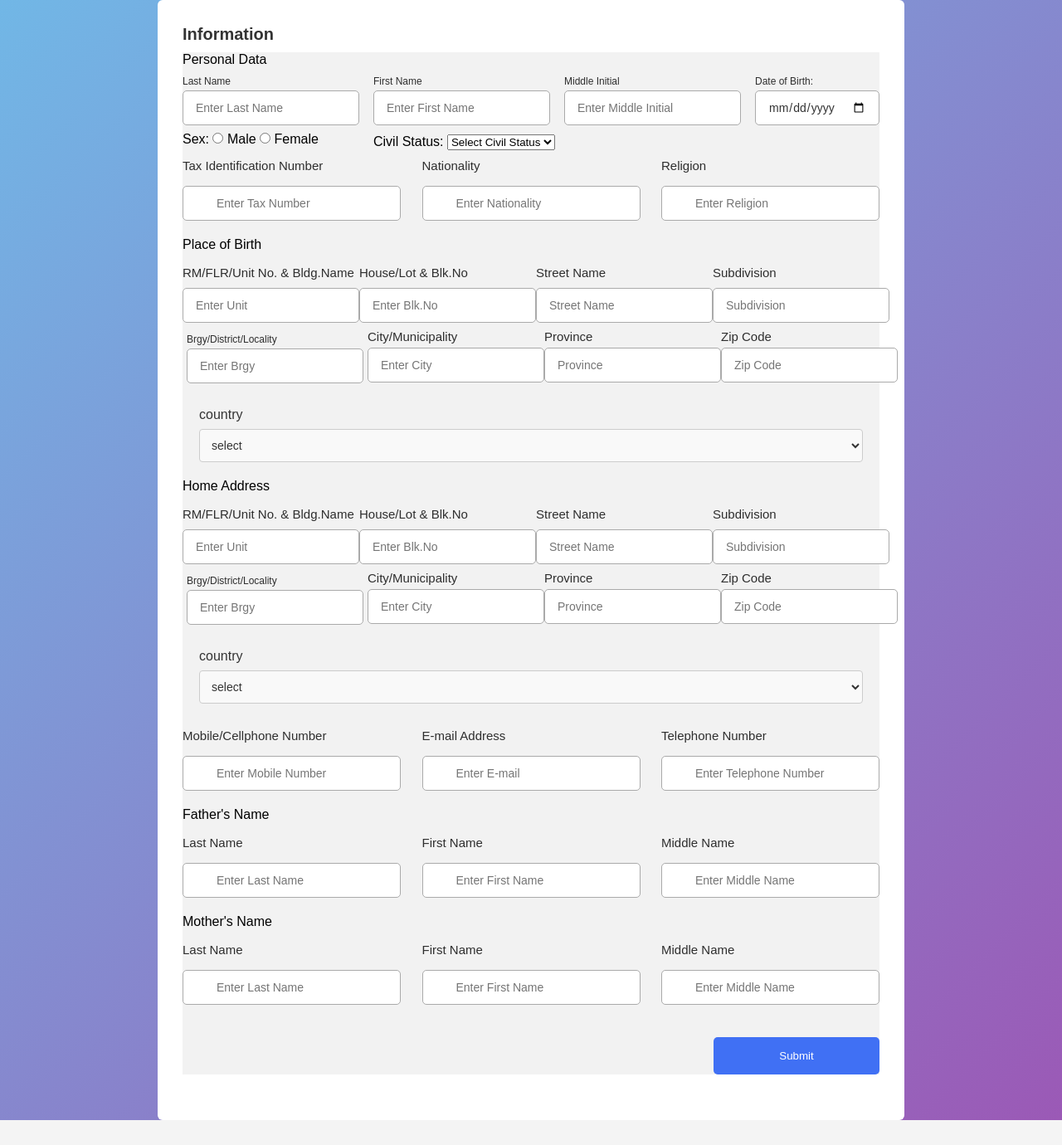
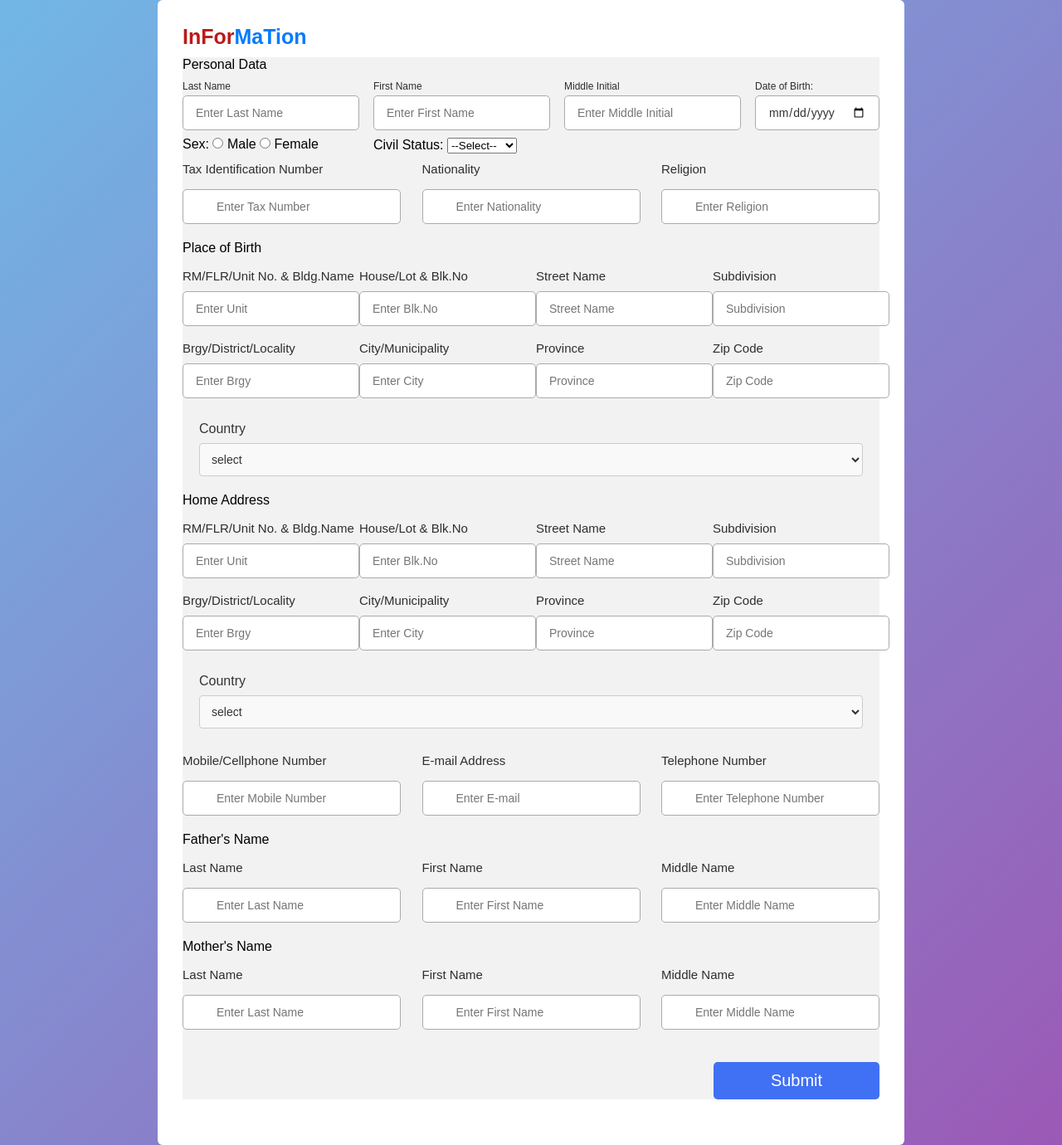
Before and after one commit to Cansancio21/Advance, a PHP site: page / in a window 1280 px wide. Shown: the whole page at 83% size. Before the commit the page ends 1350 px from the top, so only its background shows below. Run offline with PHP 8.4, Linux system fonts and the light colour scheme.

Commit message:
4th commit

```diff
--- a/index.php
+++ b/index.php
@@ -5,11 +5,23 @@
     <meta name="viewport" content="width=device-width, initial-scale=1.0">
     <title>Advance</title>
     <link rel="stylesheet" href="style.css">
+
+    <script>
+        function toggleOthersField() {
+            var status = document.getElementById("civil_status").value;
+            var othersField = document.getElementById("others_input");
+            if (status === "Others") {
+                othersField.style.display = "block";
+            } else {
+                othersField.style.display = "none";
+            }
+        }
+    </script>
 </head>
 <body>
 
 <div class="container">
-    <header>Information</header>
+    <header>InFor<span>MaTion</span></header>
 
     <form action="" method="POST">
         <div class="form first">
@@ -41,19 +53,21 @@
 <input type="radio" id="Female" name="sex" value="Female" required>
 <label for="Female">Female</label>
 
-                 <div class="status">
-                <label for="civilStatus">Civil Status:</label>
-                <select id="civilStatus" name="civil_status" required>
-                    <option value="">Select Civil Status</option>
-                    <option value="Single">Single</option>
-                    <option value="Married">Married</option>
-                    <option value="Widowed">Widowed</option>
-                    <option value="Separated">Legally Separated</option>
-                    <option value="Others">Others</option>
-                </select>
-                <input type="text" id="othersInput" name="other_civil_status" placeholder="Specify Others" style="display: none;">
-            </div>
+<div class="Select">
+    <label for="civil_status">Civil Status:</label>
+    <select id="civil_status" name="civil_status" onchange="toggleOthersField()">
+        <option value="">--Select--</option>
+        <option value="Single">Single</option>
+        <option value="Married">Married</option>
+        <option value="Widowed">Widowed</option>
+        <option value="Divorced">Divorced</option>
+        <option value="Separated">Separated</option>
+        <option value="Others">Others</option>
+    </select>
 
+    <input type="text" id="others_input" name="others" placeholder="Please specify" style="display: none;">
+
+      </div>
             <div class="type">
                 <div class="input-type">
                     <label>Tax Identification Number</label>
@@ -94,21 +108,21 @@
                     <label>Brgy/District/Locality</label>
                     <input type="text" name="brgy" placeholder="Enter Brgy" >
                 </div>
-                <div class="input-place">
+                <div class="input-home">
                     <label>City/Municipality</label>
                     <input type="text" name="city" placeholder="Enter City" >
                 </div>
-                <div class="input-place">
+                <div class="input-home">
                     <label>Province</label>
                     <input type="text" name="province" placeholder="Province" >
                 </div>
-                <div class="input-place">
+                <div class="input-home">
                     <label>Zip Code</label>
                     <input type="text" name="zip_code" placeholder="Zip Code" >
                 </div>
             </div>
               <div class=country>
-              <label>country</label>
+              <label>Country</label>
             <select name="country" id="country" required>
                 <option value=""disabled selected>select</option>
             <?php
@@ -149,15 +163,15 @@
                     <label>Brgy/District/Locality</label>
                     <input type="text" name="brgy" placeholder="Enter Brgy"  required>
                 </div>
-                <div class="input-place">
+                <div class="input-home">
                     <label>City/Municipality</label>
                     <input type="text" name="city" placeholder="Enter City"  required>
                 </div>
-                <div class="input-place">
+                <div class="input-home">
                     <label>Province</label>
                     <input type="text" name="province" placeholder="Province"  required>
                 </div>
-                <div class="input-place">
+                <div class="input-home">
                     <label>Zip Code</label>
                     <input type="text" name="zip_code" placeholder="Zip Code"  required>
                 </div>
@@ -167,7 +181,7 @@
             </div>
 
             <div class=country>
-              <label>country</label>
+              <label>Country</label>
             <select name="country" id="country" required>
                 <option value=""disabled selected>select</option>
             <?php
@@ -235,7 +249,7 @@
             <div class="buttons">
 
                 <button type="submit" class="subBtn">
-                    <span class="btnText">Submit</span>
+                    <div class="btnText">Submit</div>
                 </button>
             </div>
         </div>
--- a/style.css
+++ b/style.css
@@ -25,12 +25,30 @@ background-color: #fff;
 
 }
 
-.container header{
-    font-size: 20px;
+.container header {
+    font-size: 25px;
     font-weight: 600;
-    color: #333;
+    color: #bd1919;
+    transition: color 0.3s ease-in-out, transform 0.3s ease-in-out;
+}
 
+.container header:hover {
+    color: #ff0000;
+    transform: scale(1.05);
+    cursor: pointer;
 }
+
+.container span {
+    color: #007bff;
+    transition: color 0.3s ease-in-out;
+}
+
+.container span:hover {
+    color: #0056b3;
+    text-decoration: underline;
+    cursor: pointer;
+}
+
 
 .container form{
     position: relative;
@@ -200,27 +218,29 @@ form .place .input-place{
 
 }
 
-.container form .home {
+
+.container form .home{
     display: flex;
-    align-items: flex-start; /* Align items to the start */
-    justify-content: space-between; /* Space between input fields */
-
+    align-items: center;
+    justify-content: space-between;
 }
 
-form .home .input-home {
+form .home .input-home{
     display: flex;
+    width: calc(100% /5 -15px);
     flex-direction: column;
-    width: calc(100% / 2- 30px); /* Adjust width for 4 input fields */
-    margin: 5px; /* Consistent margin around each input */
+    margin: 4px 0;
 }
 
-.input-home label {
-    font-size: 12px;
+.input-home label{
+
+    font-size: 15px;
     font-weight: 500;
     color: #2e2e2e;
+    margin: 6px 0;
 }
 
-.input-home input {
+.input-home input{
    height: 42px;
    margin: 4px 0;
    padding: 0 15px;
@@ -230,9 +250,10 @@ form .home .input-home {
    font-size: 14px;
    font-weight: 400;
    color: #333;
-    box-sizing: border-box; /* Include padding and border in width */
+
+
+
 }
-
 
 
 h2{
@@ -341,3 +362,31 @@ h3{
     color: #999;
     background-color: #f0f0f0;
   }
+
+
+
+
+.Select{
+    margin-left: 230px;
+    margin-top: -17px;
+}
+
+
+.Select input {
+    margin-top: -20px;
+    display: none;
+    margin-left: 180px;
+}
+
+
+.btnText {
+    font-size: 20px;
+    transition: all 0.3s ease-in-out;
+}
+
+.btnText:hover {
+    color: #ff0000;
+    font-size: 22px;
+    font-weight: bold;
+    cursor: pointer;
+}
```
Lines whose indentation alone changed are shown as unchanged.
